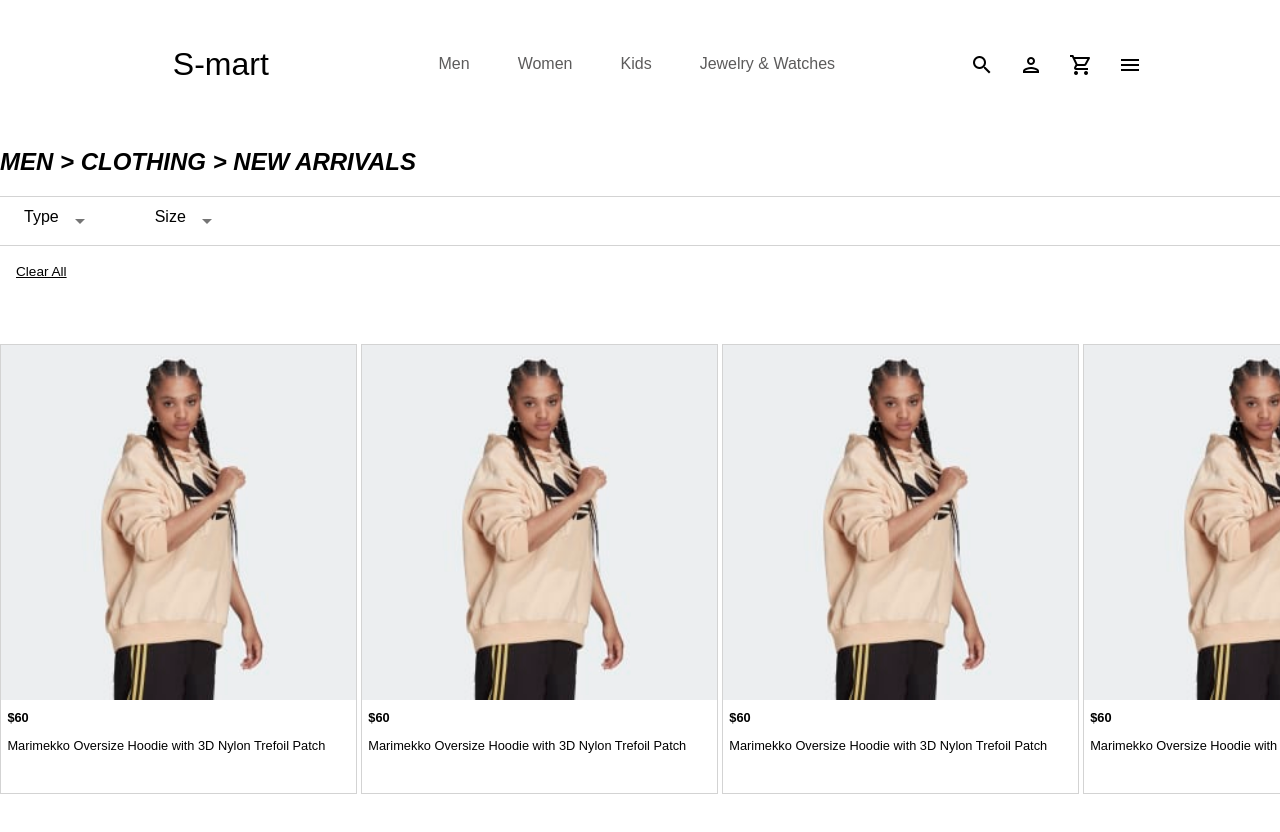
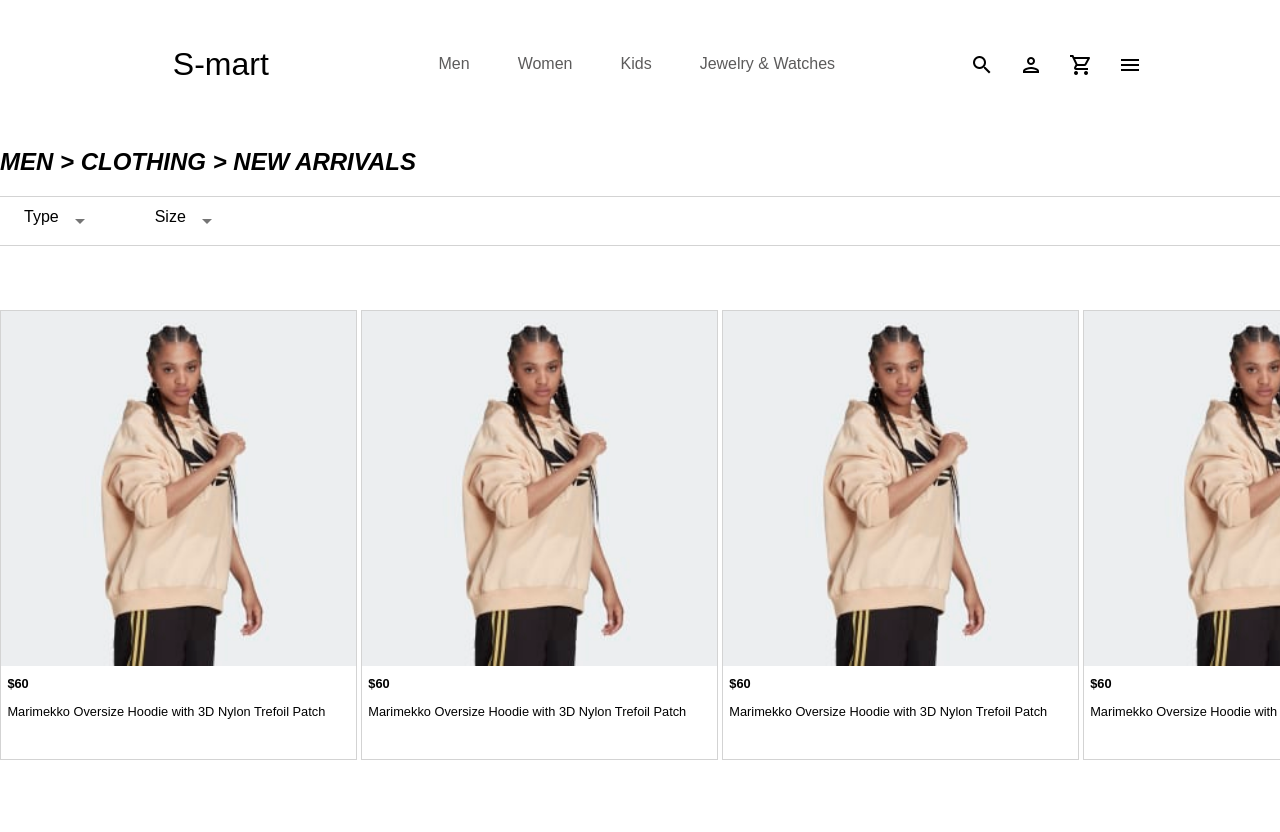
Before and after one commit to mphist/S-mart, a React app in the folder packages/client/: page /men-clothing-new-arrivals in a window 1280 px wide. Shown: the top 832 px of the page. Built offline with nearby package versions, Linux system fonts and the light colour scheme.

Commit message:
SelectedFilter - bug fix

```diff
--- a/packages/client/package.json
+++ b/packages/client/package.json
@@ -124,7 +124,7 @@
       "<rootDir>/src/**/*.{spec,test}.{js,jsx,ts,tsx}"
     ],
     "testEnvironment": "jsdom",
-    "testRunner": "C:\\Users\\Owner\\Desktop\\WEB\\S-mart\\packages\\client\\node_modules\\jest-circus\\runner.js",
+    "testRunner": "C:\\Users\\Owner\\Desktop\\WEB\\S-mart\\node_modules\\jest-circus\\runner.js",
     "transform": {
       "^.+\\.(js|jsx|mjs|cjs|ts|tsx)$": "<rootDir>/config/jest/babelTransform.js",
       "^.+\\.css$": "<rootDir>/config/jest/cssTransform.js",
--- a/packages/client/src/components/SelectedFilter/SelectedFilter.tsx
+++ b/packages/client/src/components/SelectedFilter/SelectedFilter.tsx
@@ -4,7 +4,9 @@
 export type SelectedFilterProps = {}
 
 export const isEmpty = (obj: Object) => {
-  return Object.keys(obj).length === 0
+  let i = 0
+  Object.values(obj).forEach((arr) => (i += arr.length))
+  return i === 0
 }
 
 function SelectedFilter({}: SelectedFilterProps) {
```
